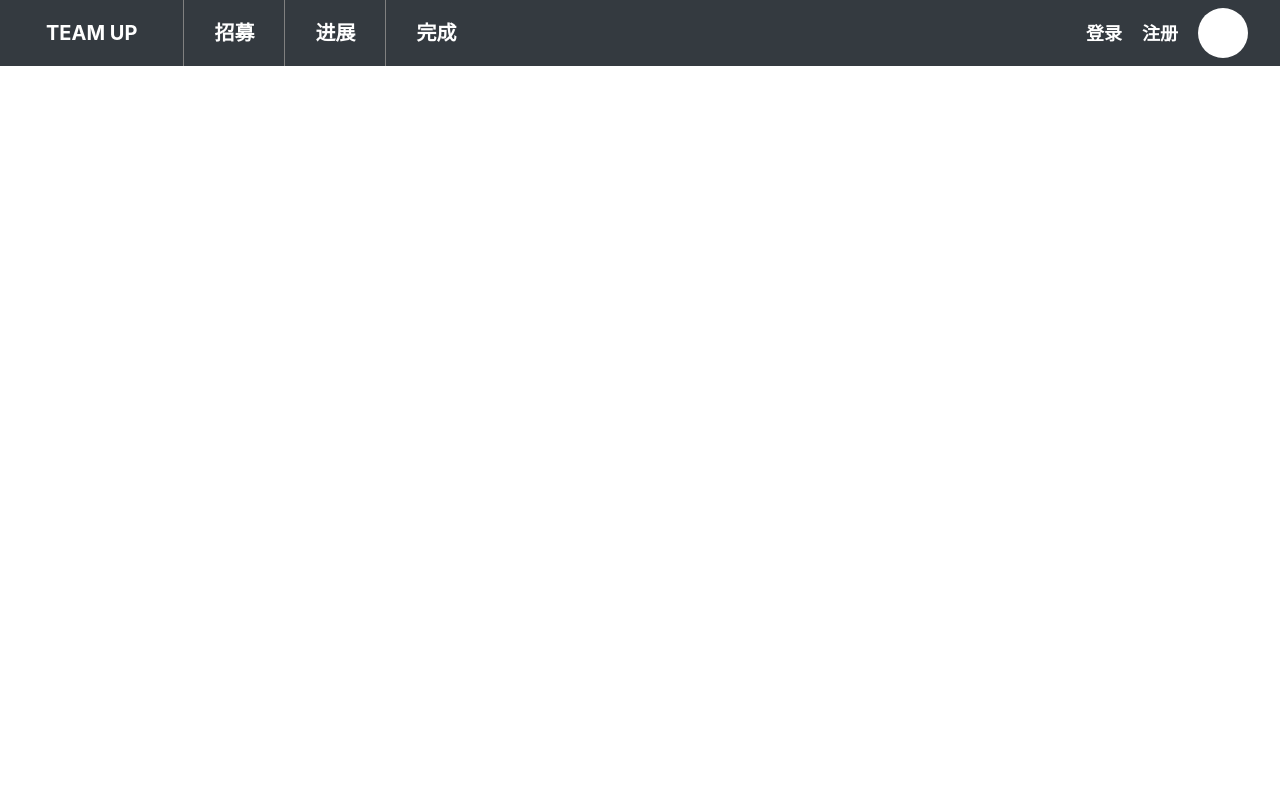
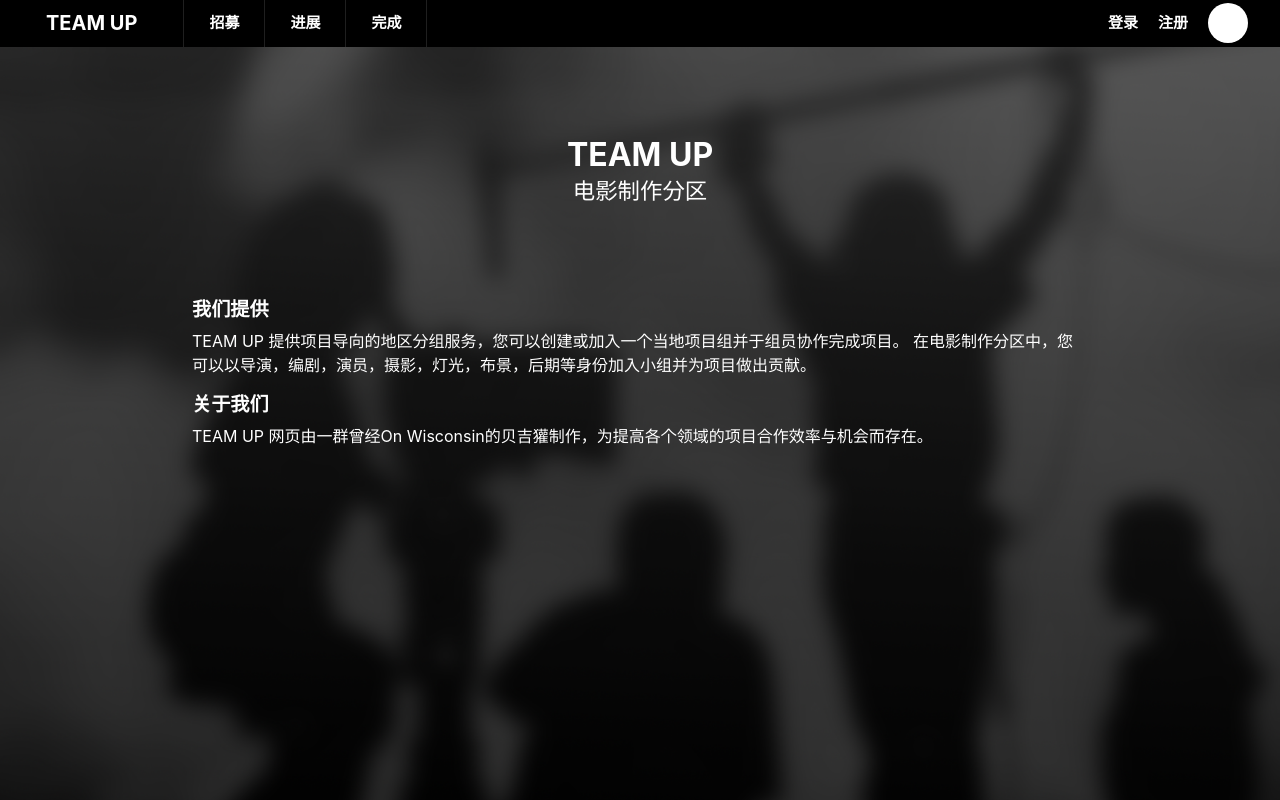
Before and after one commit to JWhoops/team-up, a React (Create React App) app: page / in a window 1280 px wide. Built offline with nearby package versions, Linux system fonts and the light colour scheme.

Commit message:
added field-about page, adjusted style

```diff
--- a/src/App.js
+++ b/src/App.js
@@ -16,7 +16,7 @@ function App() {
     <BrowserRouter>
       <Header />
       <Container>
-        <Route path="/home" exact={true} component={HomePage} />
+        <Route path="/" exact={true} component={HomePage} />
         <Route path="/recruit" exact={true} component={RecruitPage} />
         <Route path="/finish" exact={true} component={FinishPage} />
         <Route path="/progress" exact={true} component={ProgressPage} />
--- a/src/components/header/Header.css
+++ b/src/components/header/Header.css
@@ -3,7 +3,12 @@
     padding-bottom: 0px;
     padding-top: 0px;
   }
-
+  /* .bg-dark {
+    background-color: black !important;
+  } */
+  .color-nav {
+    background-color: black;
+  }
   /* navbar title*/
   .navbar-light .navbar-brand {
     color: white;
@@ -18,12 +23,14 @@
   /* navbar button */
   .nav-btn-wrapper {
     color: white;
-    border-left: 1px solid gray;
-    font-size: 20px;
-    padding: 18px 30px;
+    border-left: 1px solid #1f1f1f;
+    font-size: 15px;
+    padding: 12px 25px;
     font-weight: bold;
   }
-
+  .nav-btn-wrapper.nav-btn-last {
+    border-right: 1px solid #1f1f1f;
+  }
   .nav-btn-wrapper:hover {
     text-decoration: none;
     background-color: white;
@@ -48,7 +55,7 @@
     display: inline-block;
     vertical-align: middle;
     margin-right: 20px;
-    font-size: 18px;
+    font-size: 15px;
     font-weight: bold;
   }
 
@@ -57,8 +64,8 @@
     display: inline-block;
     border-radius: 100%;
     background-color: white;
-    width: 50px;
-    height: 50px;
+    width: 40px;
+    height: 40px;
     vertical-align: middle;
   }
 
--- a/src/components/header/Header.js
+++ b/src/components/header/Header.js
@@ -5,8 +5,8 @@ import { Link } from 'react-router-dom';
 
 function Header() {
   return (
-    <Navbar bg="dark" expand="md">
-      <Link to="/home">
+    <Navbar className="color-nav" expand="md">
+      <Link to="/">
         <Navbar.Brand>TEAM UP</Navbar.Brand>
       </Link>
       <Navbar.Toggle aria-controls="basic-navbar-nav" />
@@ -18,7 +18,7 @@ function Header() {
           <Link className="nav-btn-wrapper" to="/progress">
             进展
           </Link>
-          <Link className="nav-btn-wrapper" to="/finish">
+          <Link className="nav-btn-wrapper nav-btn-last" to="/finish">
             完成
           </Link>
         </Nav>
--- /dev/null
+++ b/src/components/pages/home/HomePage.css
@@ -0,0 +1,49 @@
+.bg {
+    background: url('../../../pictures/field_background.png');
+    /* background-size:contain;
+    background-position:top;
+    background: cover; */
+    -webkit-background-size: cover;
+    -moz-background-size: cover;
+    -o-background-size: cover;
+    background-size: cover;
+    margin: 0;
+    position: fixed;
+    top: 20;
+    left: 0;
+
+    /* Preserve aspet ratio */
+    min-width: 100%;
+    min-height: 100%;
+}
+#field-container {
+    padding-left: 15%;
+    padding-right: 15%;
+    height: 100%;
+    display: flex;
+    flex-direction: column;
+}
+.logo {
+    align-items: center;
+    text-align: center;
+    margin: 10%;
+}
+.logo h1{
+    color: white;
+    font-weight: bold;
+    font-size: 2rem;
+    margin: 0;
+}
+.logo p{
+    color: white;
+    font-size: 1.4rem;
+}
+.what h3, .about h3{
+    color: white;
+    font-size: 1.2rem;
+    font-weight: bold;
+}
+.what p, .about p{
+    color: white;
+    font-size: 1rem;
+}
--- a/src/components/pages/home/HomePage.js
+++ b/src/components/pages/home/HomePage.js
@@ -1,8 +1,31 @@
 import React from 'react';
+import './HomePage.css';
 
 function HomePage() {
     return (
-        <div>Home Page</div>
+        <div className="bg">
+            <div id="field-container">
+                <div className="info">
+                    <div className="logo">
+                        <h1>TEAM UP</h1>
+                        <p>电影制作分区</p>
+                    </div>
+                    <div className="intro">
+                        <div className="what">
+                            <h3>我们提供</h3>
+                            <p>TEAM UP 提供项目导向的地区分组服务，您可以创建或加入一个当地项目组并于组员协作完成项目。
+                                在电影制作分区中，您可以以导演，编剧，演员，摄影，灯光，布景，后期等身份加入小组并为项目做出贡献。
+                            </p>
+                        </div>
+                        <div className="about">
+                            <h3>关于我们</h3>
+                            <p>TEAM UP 网页由一群曾经On Wisconsin的贝吉獾制作，为提高各个领域的项目合作效率与机会而存在。</p>
+                        </div>
+                    </div>
+                </div>
+            </div>
+        </div>
+
     );
 }
 
```
Also changed, not shown: src/pictures/field_background.png (added).
